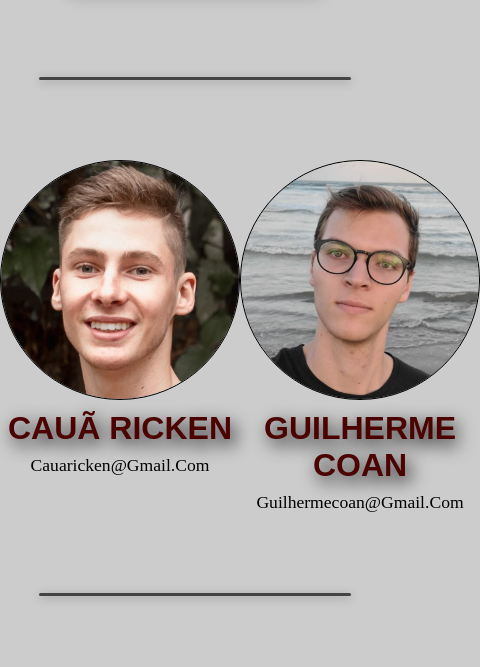
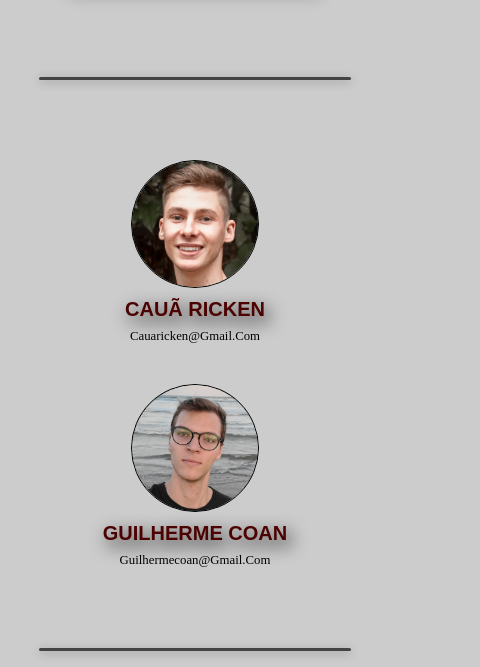
Before and after one commit to Caua-Ricken/WineHub, a plain HTML site: page index.html in a window 390 px wide. Shown: the part 7033-7700 px from the top of the page, 480 px wide, since content can reach past the window. Drawn offline with Linux system fonts and the light colour scheme.

Commit message:
atualização

```diff
--- a/style.css
+++ b/style.css
@@ -367,11 +367,13 @@ body{
     .line_itens{
         scroll-margin-top: 41rem;
     }
+
      .content {
       margin-left: auto;
       text-align: center;
-      scroll-margin-top: 32rem;
+      scroll-margin-top: 38rem;
       margin-top: 15rem;
+
     }
 
     .content h2 {
@@ -386,6 +388,24 @@ body{
     .content p {
       font-size: 2.2rem;
       padding: 0 1rem;
+    }
+
+    .membros {
+      flex-direction: column;
+      align-items: center;
+      gap: 5rem;
+    }
+
+    .dev img {
+      width: 20rem;
+    }
+
+    .dev_name {
+      font-size: 3rem;
+    }
+
+    .dev_cat {
+      font-size: 1.8rem;
     }
 }
 
@@ -427,6 +447,15 @@ body{
       font-size: 2.2rem;
       padding: 0 1rem;
   }
+  .dev img {
+    width: 16rem;
+  }
+  .dev_name {
+    font-size: 2.5rem;
+  }
+  .dev_cat {
+    font-size: 1.6rem;
+  }
 }
 
 .produtos img{
```
Lines whose indentation alone changed are shown as unchanged.
